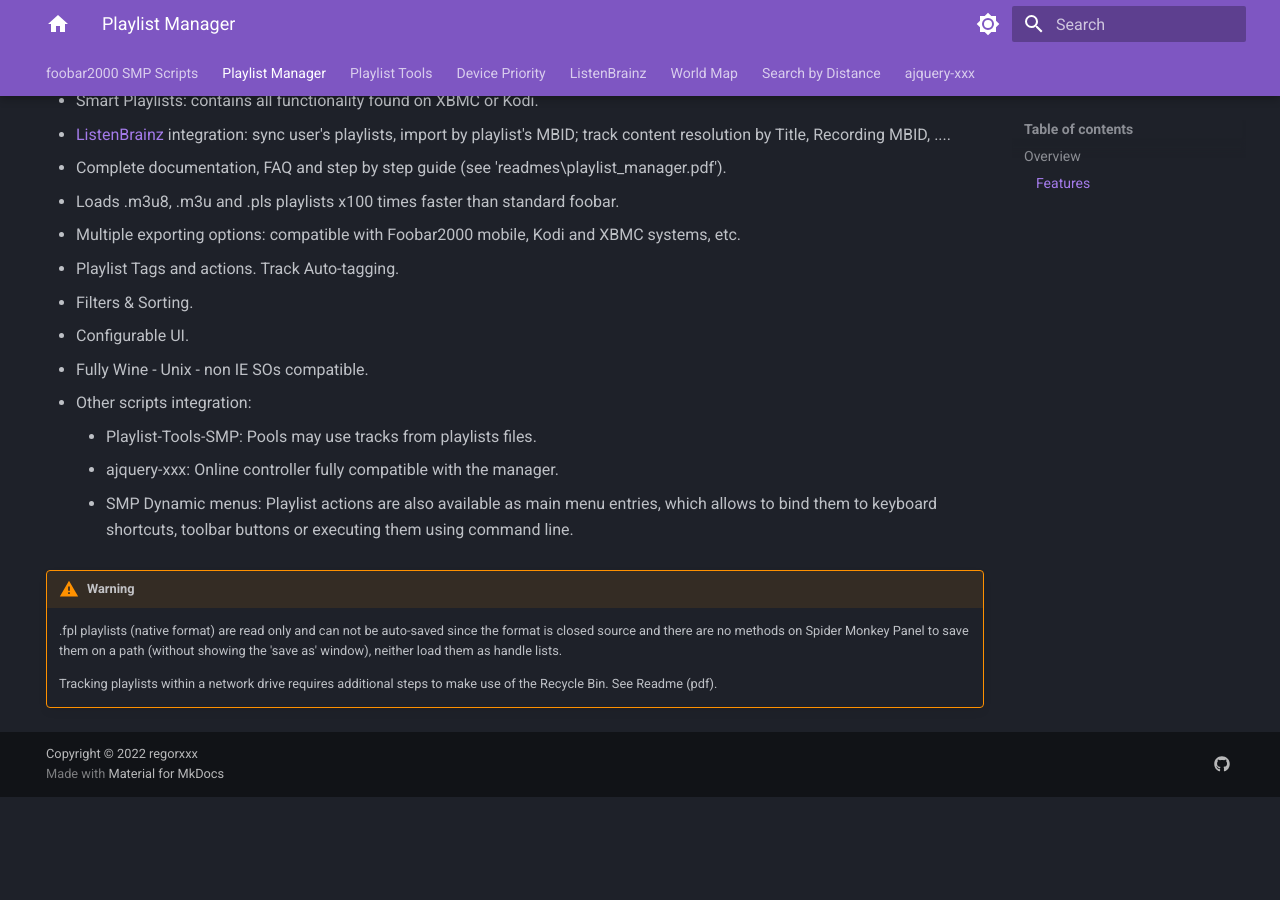
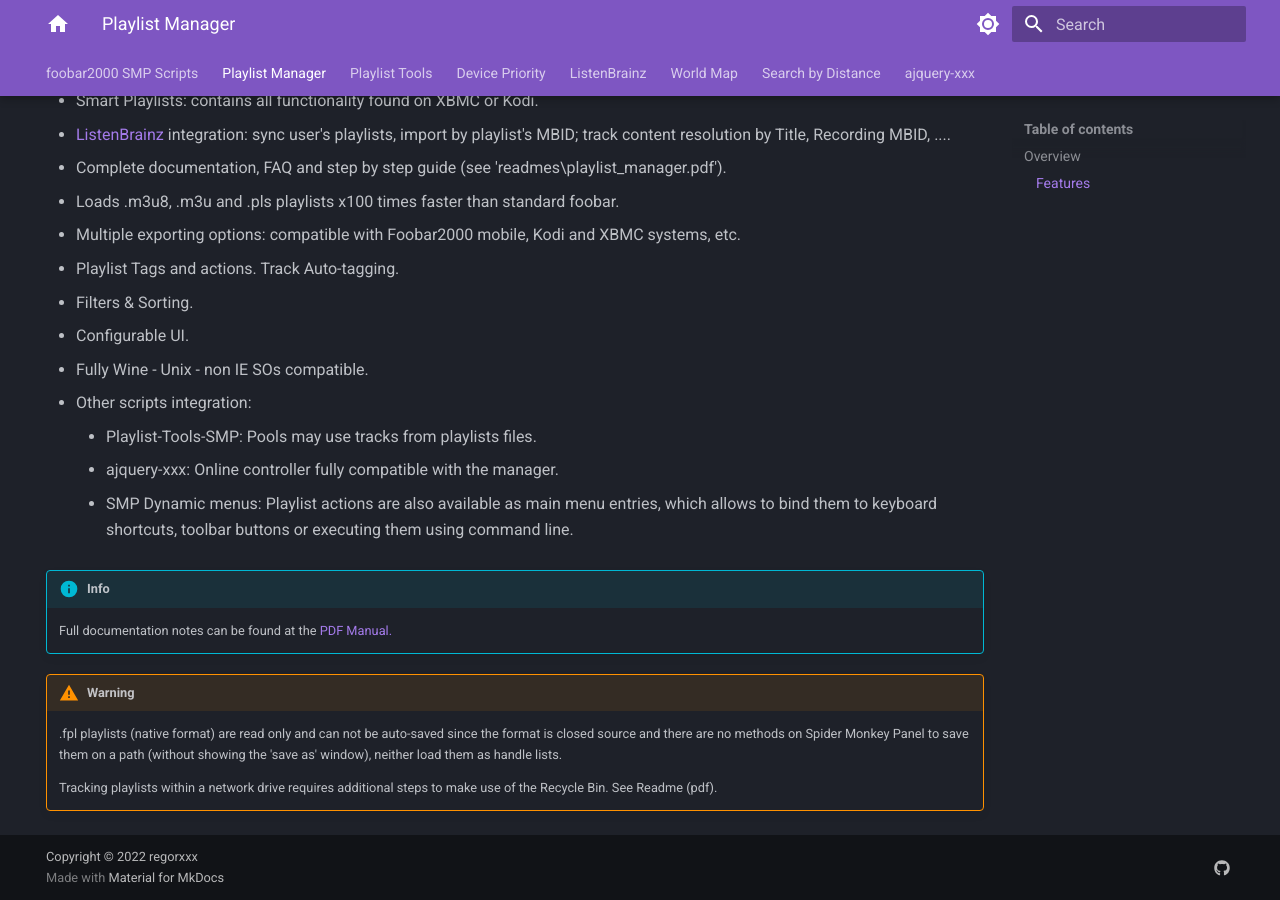
Before and after one commit to regorxxx/foobar2000-SMP.github.io, an MkDocs documentation site: the page built from docs/scripts/playlist-manager-smp.md, in a window 1280 px wide and 900 px high, scrolled down 860 px. Built offline with MkDocs 1.6.1 and Material for MkDocs 9.7.7, drawn with Linux system fonts in a browser that asks for light colours; before the commit the page ends 1657 px from its top, so only the background shows below that.

Commit message:
Add manual.

```diff
--- a/docs/scripts/playlist-manager-smp.md
+++ b/docs/scripts/playlist-manager-smp.md
@@ -18,7 +18,8 @@
 - Manages Playlist files and AutoPlaylists.
 - AutoPlaylists: contains all functionality on Auto-playlist Manager by marc2003 plus more.
 - Smart Playlists: contains all functionality found on XBMC or Kodi.
-- [ListenBrainz](https://listenbrainz.org/) integration: sync user's playlists, import by playlist's MBID; track content resolution by Title, Recording MBID, ....
+- [ListenBrainz](https://listenbrainz.org/) integration: sync user's playlists, import by
+playlist's MBID; track content resolution by Title, Recording MBID, ....
 - Complete documentation, FAQ and step by step guide (see 'readmes\playlist_manager.pdf').
 - Loads .m3u8, .m3u and .pls playlists x100 times faster than standard foobar.
 - Multiple exporting options: compatible with Foobar2000 mobile, Kodi and XBMC systems, etc.
@@ -33,6 +34,9 @@
 	entries, which allows to bind them to keyboard shortcuts, toolbar buttons
 	or executing them using command line.
 
+!!! info
+	Full documentation notes can be found at the <a href="https://github.com/regorxxx/Playlist-Manager-SMP/raw/main/readmes/playlist_manager.pdf" target="_blank" class="image fit" type="application/pdf">PDF Manual.</a>
+
 !!! warning
 	.fpl playlists (native format) are read only and can not be auto-saved since
 	the format is closed source and there are no methods on Spider Monkey Panel
```
